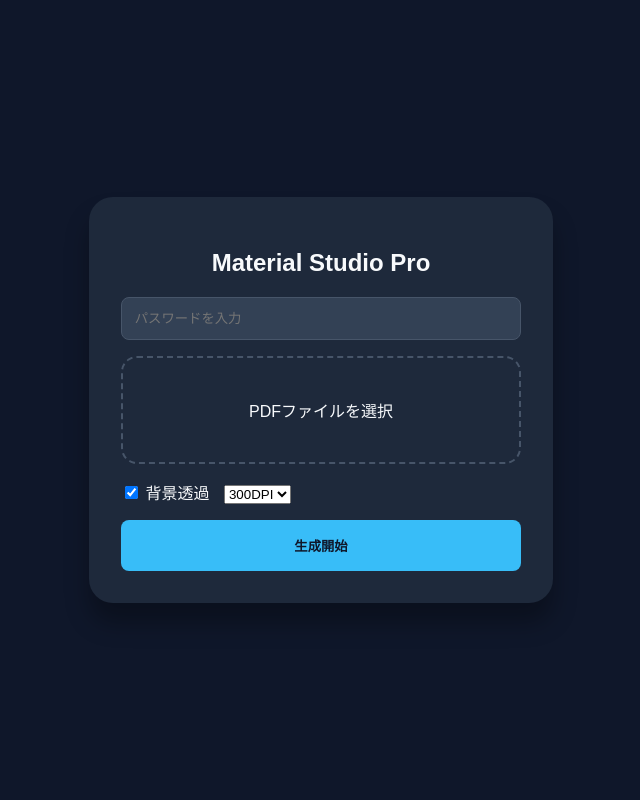
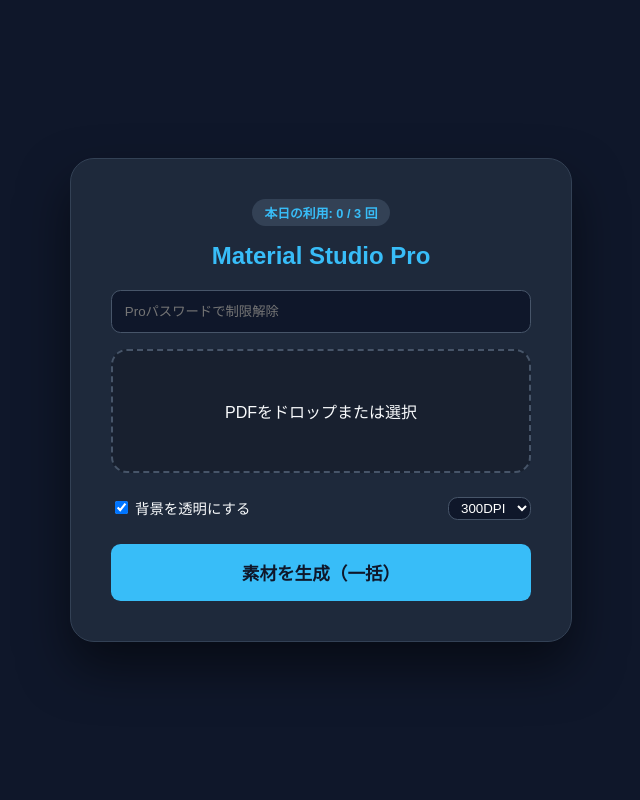
Before and after one commit to webillion/pdf-to-png, a Flask app: page / in a window 1280 px wide. Shown: the whole page, without its empty margins (319-959 px from the left). Run offline with Flask 3, Linux system fonts and the light colour scheme.

Commit message:
Update index.html

```diff
--- a/pdf_tool/templates/index.html
+++ b/pdf_tool/templates/index.html
@@ -1,7 +1,7 @@
 <!DOCTYPE html>
 <html lang="ja">
 <head>
-     <!-- Google tag (gtag.js) -->
+      <!-- Google tag (gtag.js) -->
 <script async src="https://www.googletagmanager.com/gtag/js?id=G-MTB190WE2E"></script>
 <script>
   window.dataLayer = window.dataLayer || [];
@@ -14,131 +14,107 @@
     <meta name="viewport" content="width=device-width, initial-scale=1.0">
     <title>Material Studio Pro</title>
     <style>
-        :root { --bg: #0f172a; --card: #1e293b; --accent: #38bdf8; --text: #f8fafc; }
+        :root { --bg: #0f172a; --card: #1e293b; --accent: #38bdf8; --text: #f8fafc; --err: #ef4444; }
         body { background: var(--bg); color: var(--text); font-family: sans-serif; display: flex; justify-content: center; align-items: center; min-height: 100vh; margin: 0; }
-        .container { background: var(--card); padding: 2rem; border-radius: 1.5rem; width: 400px; text-align: center; box-shadow: 0 20px 25px rgba(0,0,0,0.3); }
-        .input-field { background: #334155; border: 1px solid #475569; color: white; padding: 0.8rem; border-radius: 0.5rem; width: 100%; margin-bottom: 1rem; box-sizing: border-box; }
-        .drop-zone { border: 2px dashed #475569; padding: 1.5rem; border-radius: 1rem; cursor: pointer; transition: 0.2s; }
-        .drop-zone:hover { background: rgba(56, 189, 248, 0.05); border-color: var(--accent); }
-
-        button {
-            width: 100%;
-            padding: 1rem;
-            border-radius: 0.5rem;
-            border: none;
-            background: var(--accent);
-            color: #0f172a;
-            font-weight: bold;
-            cursor: pointer;
-            transition: 0.3s;
-        }
-
-        /* ↓↓↓ ここがボタン無効化のスタイル ↓↓↓ */
-        button:disabled {
-            background-color: #475569; /* グレーにする */
-            color: #94a3b8;
-            cursor: not-allowed; /* 禁止マークにする */
-            opacity: 0.7;
-        }
-        /* ↑↑↑↑↑↑ */
-
-        #message-box { display: none; padding: 1rem; border-radius: 0.5rem; margin-bottom: 1rem; font-size: 0.9rem; }
-        .error { background: rgba(239, 68, 68, 0.2); color: #ef4444; border: 1px solid #ef4444; }
-        .success { background: rgba(34, 197, 94, 0.2); color: #22c55e; border: 1px solid #22c55e; }
-        #loading { display: none; color: var(--accent); margin-top: 10px; font-weight: bold; }
+        .container { background: var(--card); padding: 2.5rem; border-radius: 1.5rem; width: 420px; text-align: center; box-shadow: 0 25px 50px rgba(0,0,0,0.5); border: 1px solid #334155; }
+        .counter-badge { background: #334155; color: var(--accent); padding: 4px 12px; border-radius: 20px; font-size: 0.8rem; font-weight: bold; margin-bottom: 1rem; display: inline-block; }
+        .input-field { background: #0f172a; border: 1px solid #475569; color: white; padding: 0.8rem; border-radius: 0.6rem; width: 100%; box-sizing: border-box; margin-bottom: 1rem; }
+        .drop-zone { border: 2px dashed #475569; padding: 2rem; border-radius: 1rem; cursor: pointer; background: rgba(0,0,0,0.2); transition: 0.3s; }
+        .drop-zone:hover { border-color: var(--accent); }
+        button { width: 100%; padding: 1rem; border-radius: 0.6rem; border: none; background: var(--accent); color: #0f172a; font-weight: bold; cursor: pointer; font-size: 1.1rem; margin-top: 1.5rem; }
+        button:disabled { background: #475569; cursor: not-allowed; opacity: 0.6; }
+        #msg { display: none; padding: 1rem; border-radius: 0.6rem; margin-bottom: 1rem; font-size: 0.9rem; line-height: 1.5; }
+        .msg-error { background: rgba(239, 68, 68, 0.15); color: var(--err); border: 1px solid var(--err); }
+        .msg-success { background: rgba(34, 197, 94, 0.15); color: #22c55e; border: 1px solid #22c55e; }
+        .loader { display: none; border: 4px solid #334155; border-top: 4px solid var(--accent); border-radius: 50%; width: 30px; height: 30px; animation: spin 1s linear infinite; margin: 1rem auto; }
+        @keyframes spin { 0% { transform: rotate(0deg); } 100% { transform: rotate(360deg); } }
     </style>
 </head>
 <body>
     <div class="container">
-        <h2>Material Studio Pro</h2>
-        <div id="message-box"></div>
-        <form id="convert-form">
-            <input type="password" id="password" class="input-field" placeholder="パスワードを入力">
-            <div class="drop-zone" onclick="document.getElementById('file-input').click()">
-                <p id="file-info">PDFファイルを選択</p>
+        <div id="usage-ui" class="counter-badge">読み込み中...</div>
+        <h2 style="color:var(--accent); margin-top:0;">Material Studio Pro</h2>
+        <div id="msg"></div>
+
+        <form id="form">
+            <input type="password" id="password" class="input-field" placeholder="Proパスワードで制限解除">
+            <div class="drop-zone" onclick="document.getElementById('file-input').click()" id="drop-area">
+                <p id="file-label">PDFをドロップまたは選択</p>
                 <input type="file" id="file-input" accept=".pdf" multiple style="display:none">
             </div>
-            <div style="margin: 1rem 0; text-align: left;">
-                <label><input type="checkbox" id="transparent" checked> 背景透過</label>
-                <select id="dpi" style="margin-left: 10px;">
+
+            <div style="display: flex; justify-content: space-between; margin-top: 1.5rem; font-size: 0.9rem;">
+                <label><input type="checkbox" id="transparent" checked> 背景を透明にする</label>
+                <select id="dpi" class="input-field" style="width: auto; margin: 0; padding: 2px 8px;">
                     <option value="150">150DPI</option>
                     <option value="300" selected>300DPI</option>
                 </select>
             </div>
-            <button type="submit" id="btn">生成開始</button>
+            <button type="submit" id="submit-btn">素材を生成（一括）</button>
         </form>
-        <div id="loading">⌛ 処理中... 画面を閉じないでください</div>
+        <div class="loader" id="loader"></div>
     </div>
 
     <script>
-        const form = document.getElementById('convert-form');
-        const msgBox = document.getElementById('message-box');
+        const updateUsage = async () => {
+            const res = await fetch('/status');
+            const data = await res.json();
+            document.getElementById('usage-ui').innerText = `本日の利用: ${data.count} / ${data.limit} 回`;
+        };
+        updateUsage();
+
         const fileInput = document.getElementById('file-input');
-        const btn = document.getElementById('btn');
-        const loading = document.getElementById('loading');
-
         fileInput.onchange = () => {
-            document.getElementById('file-info').innerText = `${fileInput.files.length}個のファイル`;
+            document.getElementById('file-label').innerText = `${fileInput.files.length}個のPDFを選択中`;
         };
 
-        form.onsubmit = async (e) => {
+        document.getElementById('form').onsubmit = async (e) => {
             e.preventDefault();
-            if (fileInput.files.length === 0) {
-                alert("ファイルを選択してください");
-                return;
-            }
+            if (fileInput.files.length === 0) return;
 
-            // --- ボタン無効化処理 ---
-            btn.disabled = true;       // ボタンを押せなくする
-            btn.innerText = "送信中..."; // テキストを変える
-            loading.style.display = 'block';
-            msgBox.style.display = 'none';
-            // ---------------------
+            const btn = document.getElementById('submit-btn');
+            const loader = document.getElementById('loader');
+            const msg = document.getElementById('msg');
+            const pwd = document.getElementById('password').value;
 
-            const pwd = document.getElementById('password').value;
-            const formData = new FormData();
-            for(let f of fileInput.files) formData.append('file', f);
-            formData.append('password', pwd);
-            formData.append('dpi', document.getElementById('dpi').value);
-            if(document.getElementById('transparent').checked) formData.append('transparent', 'on');
+            btn.disabled = true;
+            btn.innerText = "高速変換中...";
+            loader.style.display = 'block';
+            msg.style.display = 'none';
+
+            const fd = new FormData();
+            for(let f of fileInput.files) fd.append('file', f);
+            fd.append('password', pwd);
+            fd.append('dpi', document.getElementById('dpi').value);
+            if(document.getElementById('transparent').checked) fd.append('transparent', 'on');
 
             try {
-                const response = await fetch('/convert', { method: 'POST', body: formData });
-
-                if (response.status === 403) {
-                    const data = await response.json();
-                    msgBox.className = 'error';
-                    msgBox.innerText = data.error;
-                    msgBox.style.display = 'block';
-                    return;
+                const res = await fetch('/convert', { method: 'POST', body: fd });
+                if (!res.ok) {
+                    const data = await res.json();
+                    throw new Error(data.error);
                 }
 
-                if (!response.ok) throw new Error("処理に失敗しました。ファイルが大きすぎる可能性があります。");
-
-                // プロユーザー用メッセージ
                 if (pwd === "admin1234" || pwd === "pro_user_77") {
-                    msgBox.className = 'success';
-                    msgBox.innerText = "解除されました。何回でもお使いください。";
-                    msgBox.style.display = 'block';
+                    msg.innerText = "解除されました。何回でもお使いください。";
+                    msg.className = "msg-success";
+                    msg.style.display = "block";
                 }
 
-                const blob = await response.blob();
-                const url = window.URL.createObjectURL(blob);
+                const blob = await res.blob();
                 const a = document.createElement('a');
-                a.href = url;
-                a.download = "output.zip";
+                a.href = window.URL.createObjectURL(blob);
+                a.download = `material_${Date.now()}.zip`;
                 a.click();
-
+                updateUsage();
             } catch (err) {
-                msgBox.className = 'error';
-                msgBox.innerText = err.message;
-                msgBox.style.display = 'block';
+                msg.innerText = err.message;
+                msg.className = "msg-error";
+                msg.style.display = "block";
             } finally {
-                // --- 処理終了後の復帰 ---
-                btn.disabled = false;     // ボタンを復活させる
-                btn.innerText = "生成開始"; // テキストを戻す
-                loading.style.display = 'none';
-                // ---------------------
+                btn.disabled = false;
+                btn.innerText = "素材を生成（一括）";
+                loader.style.display = 'none';
             }
         };
     </script>
```
